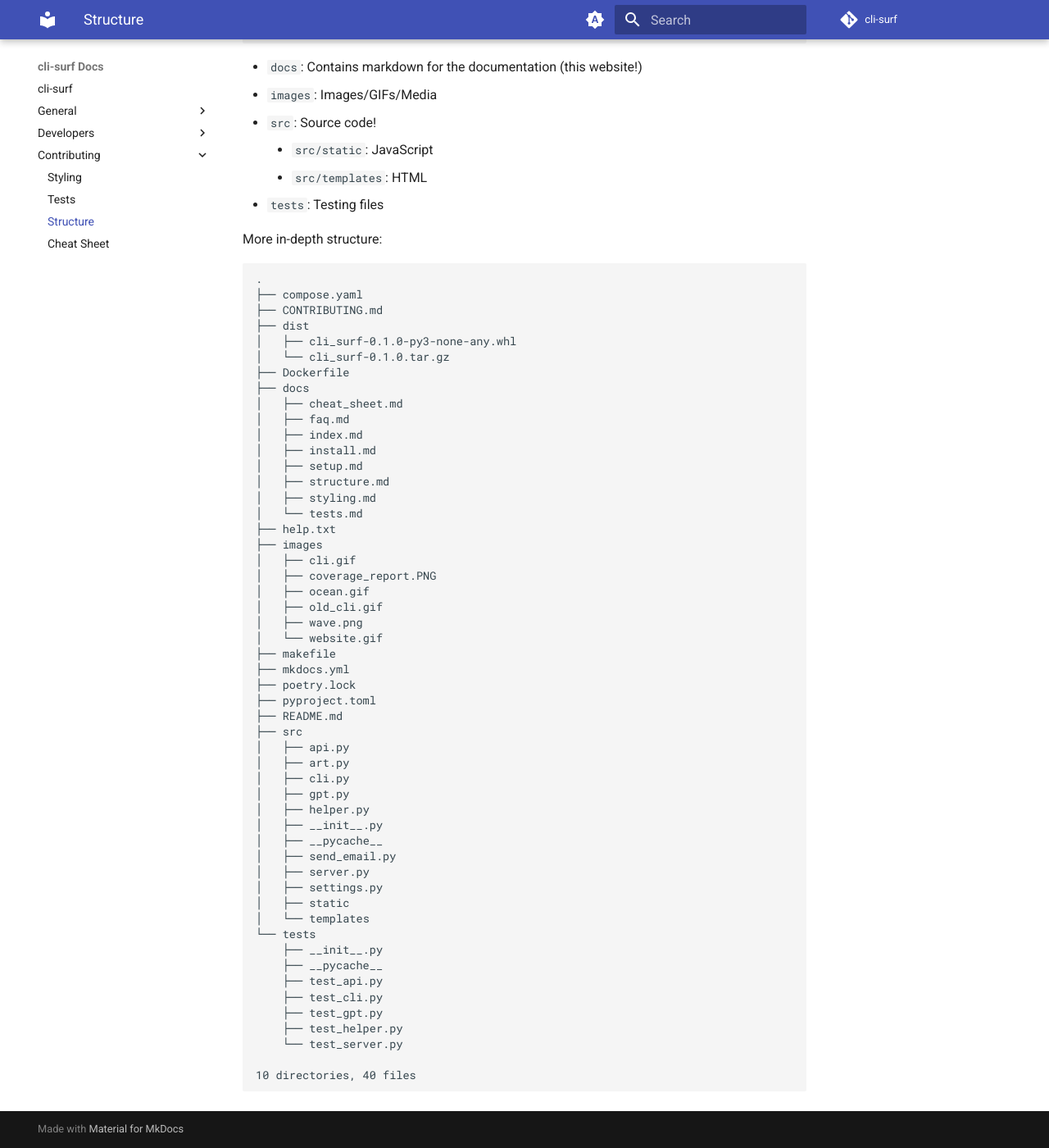
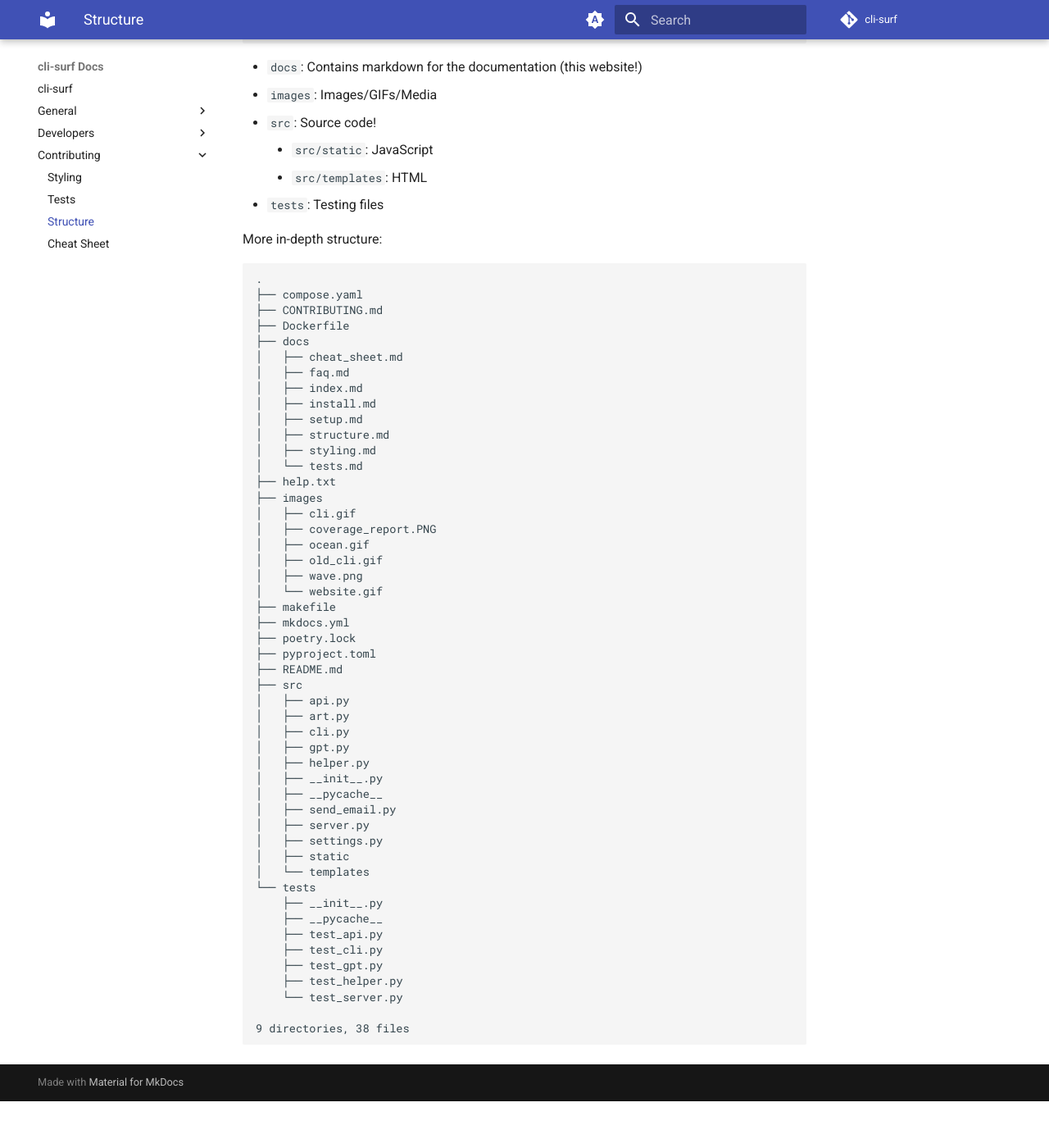
Before and after one commit to ryansurf/cli-surf, an MkDocs documentation site: the page built from docs/structure.md, in a window 1280 px wide and 1400 px high, scrolled down 322 px. Shown: the whole window at 82% size. Built offline with MkDocs 1.6.1 and Material for MkDocs 9.7.7, drawn with Linux system fonts in a browser that asks for light colours; comment, search, counter and statistics services are not loaded; after the commit the page ends 1665 px from its top, so only the background shows below that.

Commit message:
Structure fix

````diff
--- a/docs/structure.md
+++ b/docs/structure.md
@@ -28,9 +28,6 @@ More in-depth structure:
 .
 ├── compose.yaml
 ├── CONTRIBUTING.md
-├── dist
-│   ├── cli_surf-0.1.0-py3-none-any.whl
-│   └── cli_surf-0.1.0.tar.gz
 ├── Dockerfile
 ├── docs
 │   ├── cheat_sheet.md
@@ -76,6 +73,6 @@ More in-depth structure:
     ├── test_helper.py
     └── test_server.py
 
-10 directories, 40 files
+9 directories, 38 files
 ```
 <!-- STRUCTURE END  -->
````
